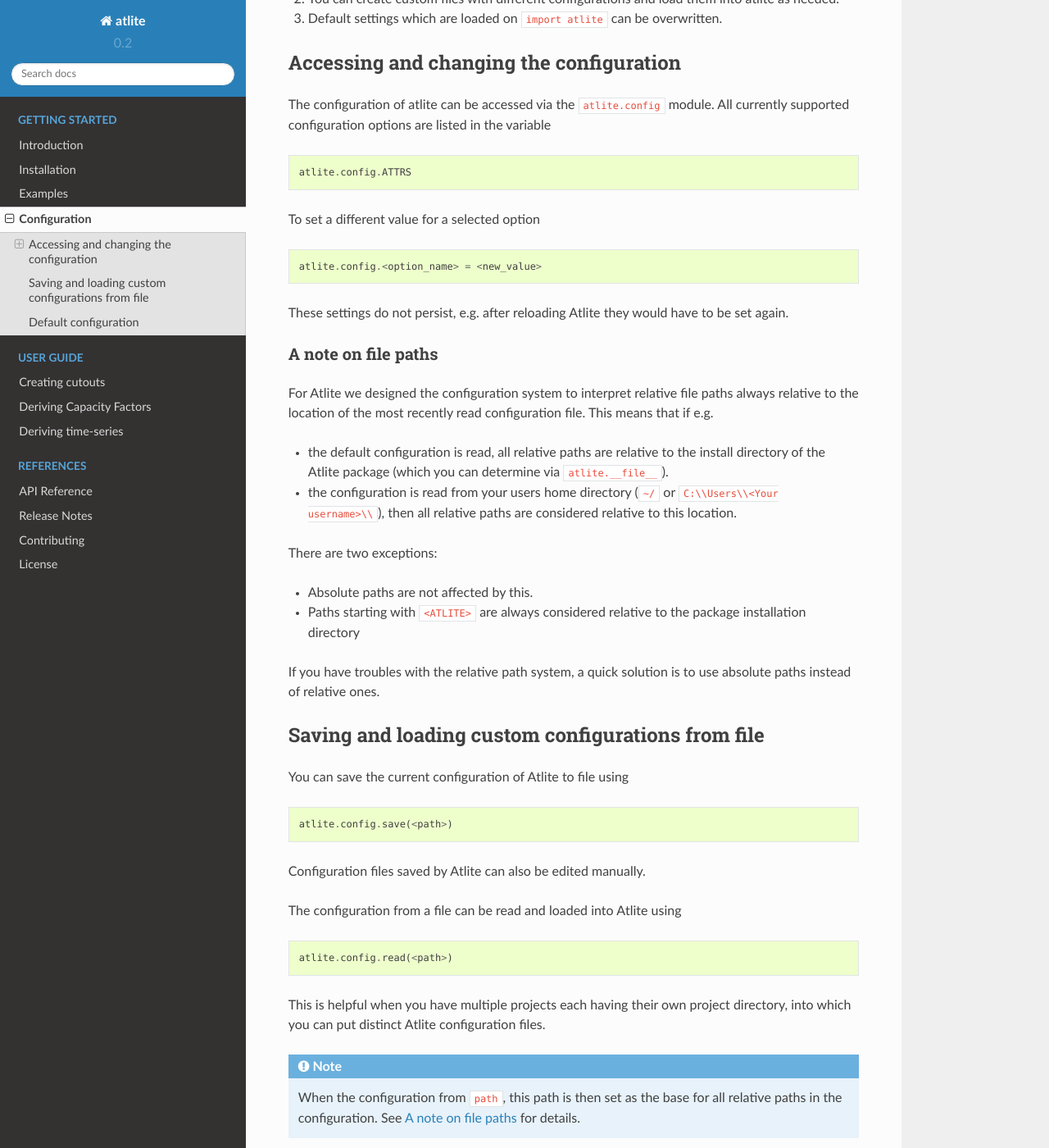
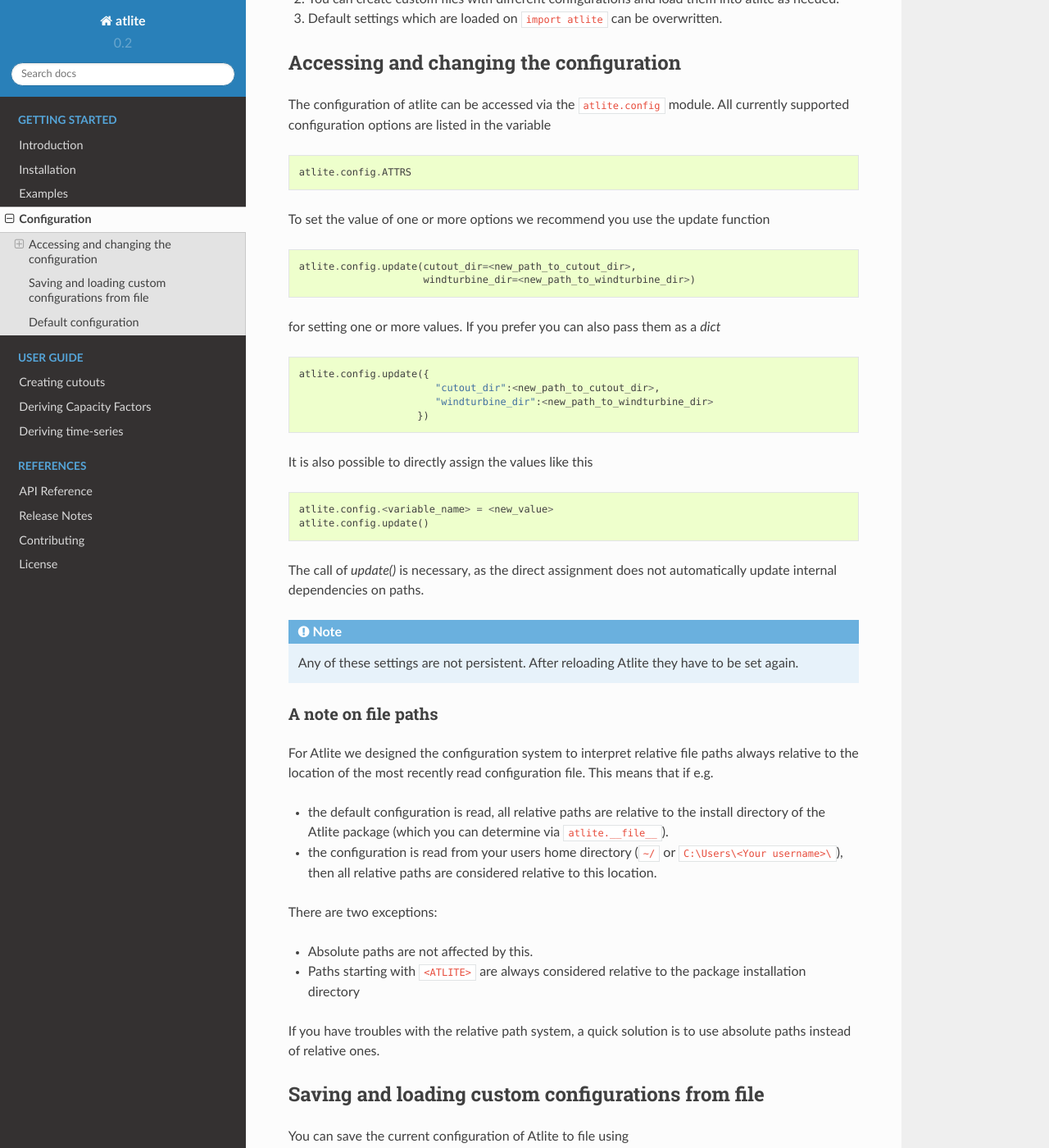
Before and after one commit to PyPSA/atlite, a Sphinx documentation site: the page built from doc/configuration.rst, in a window 1280 px wide and 1400 px high, scrolled down 365 px. Shown: the whole window at 82% size. Built offline with Sphinx 7.4.7 and the Read the Docs theme 2.0.0, drawn with Linux system fonts in a browser that asks for light colours; some of the changed text lies outside the part shown.

Commit message:
configuration.rst: Update doc.
Fixes #44 changse in documentation.

```diff
--- a/doc/configuration.rst
+++ b/doc/configuration.rst
@@ -30,12 +30,30 @@ All currently supported configuration options are listed in the variable ::
 
     atlite.config.ATTRS
 
-To set a different value for a selected option ::
+To set the value of one or more options we recommend you use the update function ::
 
-    atlite.config.<option_name> = <new_value>
+    atlite.config.update(cutout_dir=<new_path_to_cutout_dir>,
+                         windturbine_dir=<new_path_to_windturbine_dir>)
 
-These settings do not persist, e.g. after reloading Atlite they would have to
-be set again.
+for setting one or more values.
+If you prefer you can also pass them as a `dict` ::
+
+    atlite.config.update({
+                           "cutout_dir":<new_path_to_cutout_dir>,
+                           "windturbine_dir":<new_path_to_windturbine_dir>
+                        })
+
+It is also possible to directly assign the values like this ::
+
+    atlite.config.<variable_name> = <new_value>
+    atlite.config.update()
+
+The call of `update()` is necessary, as the direct assignment does not
+automatically update internal dependencies on paths.
+
+.. note::
+    Any of these settings are not persistent.
+    After reloading Atlite they have to be set again.
 
 
 .. _note-on-file-paths:
@@ -52,7 +70,7 @@ This means that if e.g.
   are relative to the install directory of the Atlite package
   (which you can determine via ``atlite.__file__``).
 * the configuration is read from your users home directory
-  (``~/`` or ``C:\\Users\\<Your username>\\``), then all relative paths
+  (``~/`` or ``C:\Users\<Your username>\``), then all relative paths
   are considered relative to this location.
 
 There are two exceptions:
@@ -96,7 +114,7 @@ If you want to change the default configuration loaded into Atlite upon
 1. Head into the folder of your local Atlite installation
    (can be determined by looking into ``atlite.__file__``).
 2. Copy the file ``config.example.yaml`` into your user's home directory,
-   i.e. ``~`` (Linux) or ``C:\\Users\\<your username>`` (Windows).
+   i.e. ``~`` (Linux) or ``C:\Users\<Your username>`` (Windows).
 3. Rename the file to ``.atlite.config.yaml`` (note the leading ``.``).
 4. Change the configuration in the file according to your needs.
 
```
